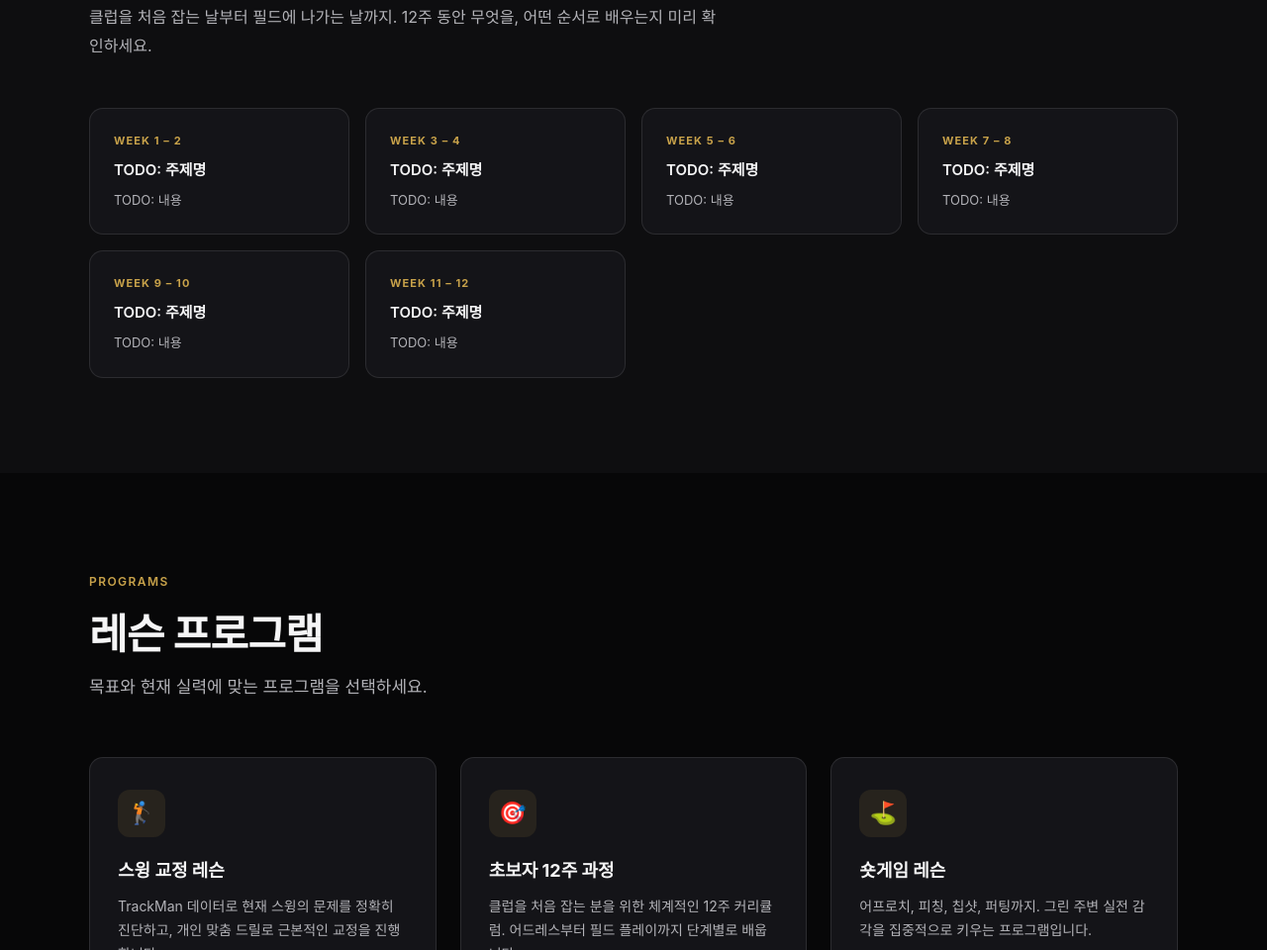
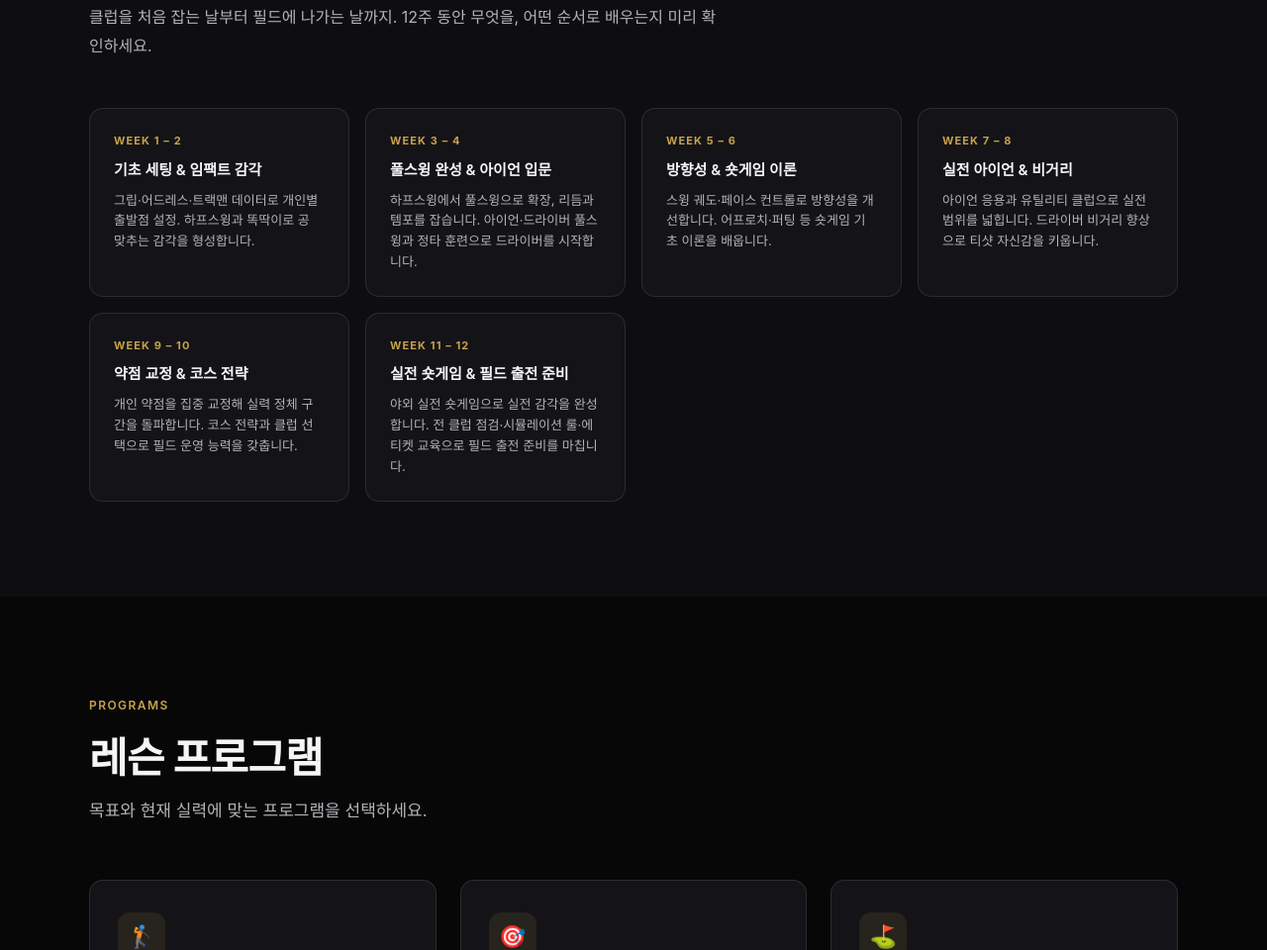
Before and after one commit to edd-one-out-sion/goodgi-golf-landing, a plain HTML site: page about.html in a window 1280 px wide. Shown: the part 1395-2355 px from the top of the page at 99% size. Drawn offline with nearby package versions, Linux system fonts and the light colour scheme; a web font is replaced by a local one.

Commit message:
about: 12주 커리큘럼 카드 실제 데이터로 교체

```diff
--- a/about.html
+++ b/about.html
@@ -870,47 +870,44 @@
         <p class="curriculum-intro reveal">
           클럽을 처음 잡는 날부터 필드에 나가는 날까지.
           12주 동안 무엇을, 어떤 순서로 배우는지 미리 확인하세요.
-          <!-- TODO: 커리큘럼 소개 문구 보완 -->
         </p>
 
         <div class="curriculum-grid">
-
-          <!-- TODO: 커리큘럼 데이터 수신 후 각 카드 내용 채우기 -->
 
           <div class="curriculum-card reveal" data-delay="1">
             <p class="curriculum-week">Week 1 – 2</p>
-            <p class="curriculum-title">TODO: 주제명</p>
-            <p class="curriculum-desc">TODO: 내용</p>
+            <p class="curriculum-title">기초 세팅 &amp; 임팩트 감각</p>
+            <p class="curriculum-desc">그립·어드레스·트랙맨 데이터로 개인별 출발점 설정. 하프스윙과 똑딱이로 공 맞추는 감각을 형성합니다.</p>
           </div>
 
           <div class="curriculum-card reveal" data-delay="2">
             <p class="curriculum-week">Week 3 – 4</p>
-            <p class="curriculum-title">TODO: 주제명</p>
-            <p class="curriculum-desc">TODO: 내용</p>
+            <p class="curriculum-title">풀스윙 완성 &amp; 아이언 입문</p>
+            <p class="curriculum-desc">하프스윙에서 풀스윙으로 확장, 리듬과 템포를 잡습니다. 아이언·드라이버 풀스윙과 정타 훈련으로 드라이버를 시작합니다.</p>
           </div>
 
           <div class="curriculum-card reveal" data-delay="3">
             <p class="curriculum-week">Week 5 – 6</p>
-            <p class="curriculum-title">TODO: 주제명</p>
-            <p class="curriculum-desc">TODO: 내용</p>
+            <p class="curriculum-title">방향성 &amp; 숏게임 이론</p>
+            <p class="curriculum-desc">스윙 궤도·페이스 컨트롤로 방향성을 개선합니다. 어프로치·퍼팅 등 숏게임 기초 이론을 배웁니다.</p>
           </div>
 
           <div class="curriculum-card reveal" data-delay="4">
             <p class="curriculum-week">Week 7 – 8</p>
-            <p class="curriculum-title">TODO: 주제명</p>
-            <p class="curriculum-desc">TODO: 내용</p>
+            <p class="curriculum-title">실전 아이언 &amp; 비거리</p>
+            <p class="curriculum-desc">아이언 응용과 유틸리티 클럽으로 실전 범위를 넓힙니다. 드라이버 비거리 향상으로 티샷 자신감을 키웁니다.</p>
           </div>
 
           <div class="curriculum-card reveal" data-delay="5">
             <p class="curriculum-week">Week 9 – 10</p>
-            <p class="curriculum-title">TODO: 주제명</p>
-            <p class="curriculum-desc">TODO: 내용</p>
+            <p class="curriculum-title">약점 교정 &amp; 코스 전략</p>
+            <p class="curriculum-desc">개인 약점을 집중 교정해 실력 정체 구간을 돌파합니다. 코스 전략과 클럽 선택으로 필드 운영 능력을 갖춥니다.</p>
           </div>
 
           <div class="curriculum-card reveal">
             <p class="curriculum-week">Week 11 – 12</p>
-            <p class="curriculum-title">TODO: 주제명</p>
-            <p class="curriculum-desc">TODO: 내용</p>
+            <p class="curriculum-title">실전 숏게임 &amp; 필드 출전 준비</p>
+            <p class="curriculum-desc">야외 실전 숏게임으로 실전 감각을 완성합니다. 전 클럽 점검·시뮬레이션 룰·에티켓 교육으로 필드 출전 준비를 마칩니다.</p>
           </div>
 
         </div>
```
